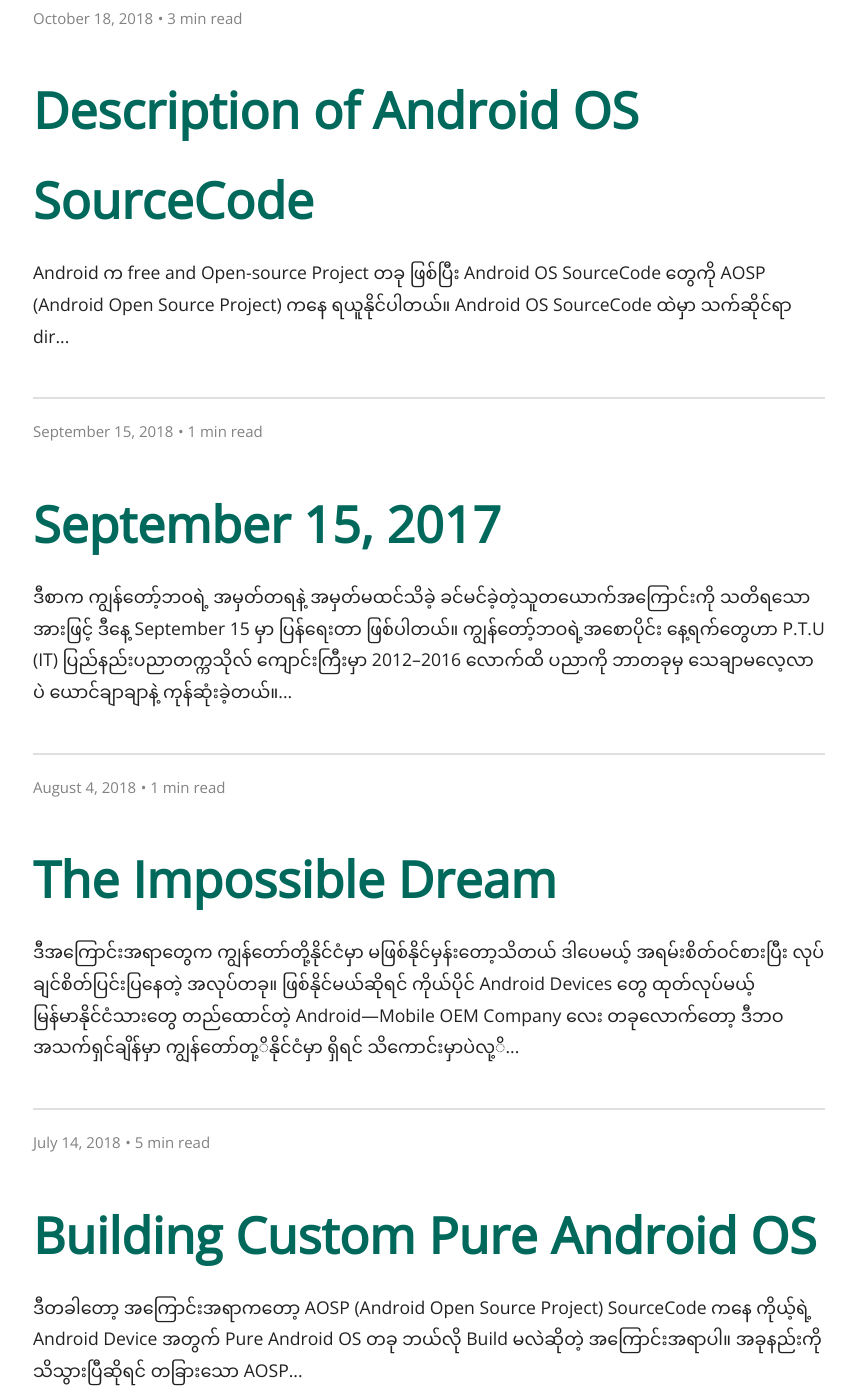
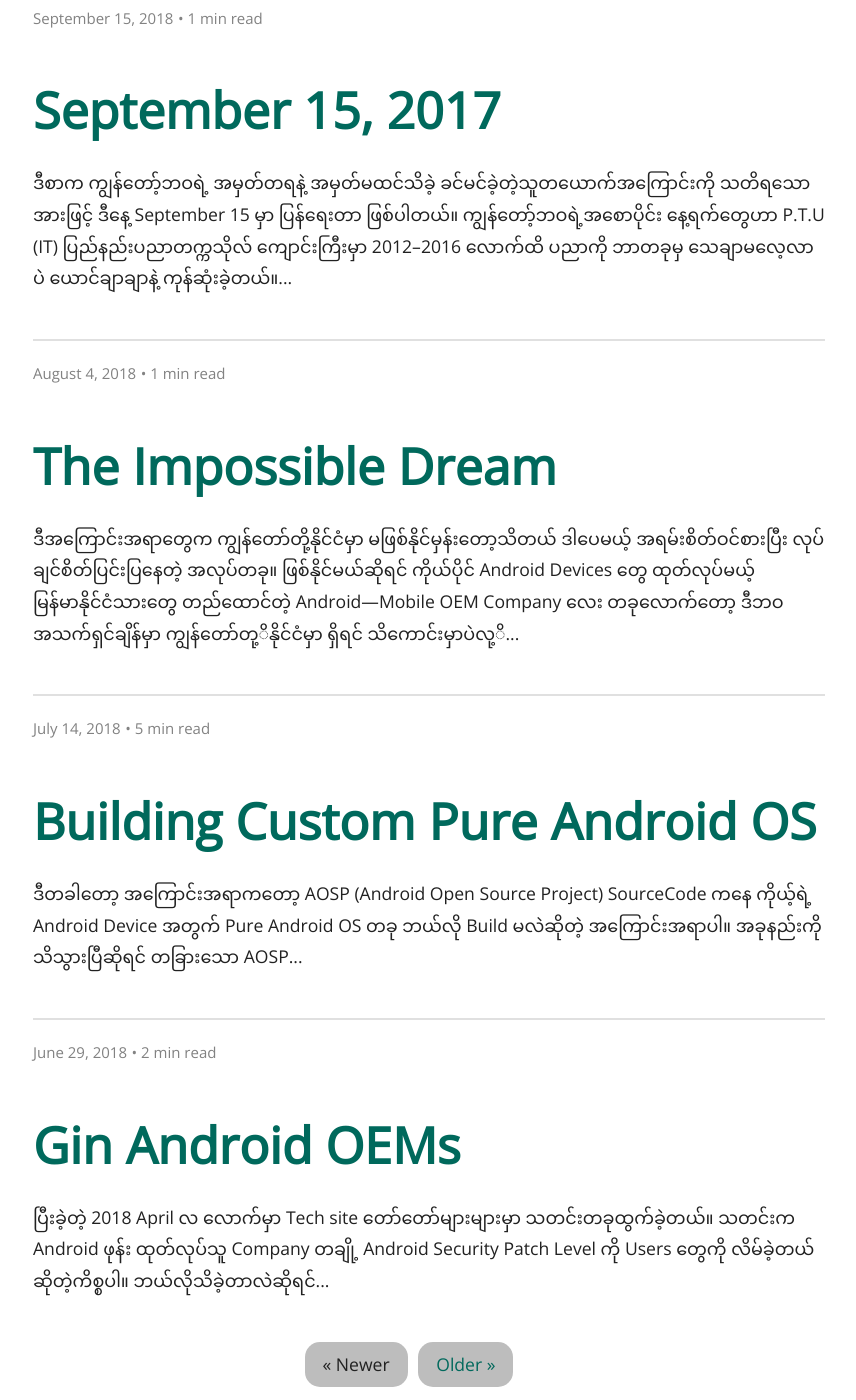
Before and after one commit to zawzaww/zawzaww.github.io, a Jekyll site: the page built from blog/index.html, in a window 1280 px wide and 1400 px high, scrolled down 1520 px. Shown: the whole window, without its empty margins (231-1087 px from the left). Built offline with Jekyll 4.4.1, drawn with Linux system fonts in a browser that asks for light colours; some web fonts are replaced; the list of posts is cut into pages by our own code.

Commit message:
config: posts: Update site description and remove duplicate post
Signed-off-by: Zaw Zaw <zawzthein@outlook.com>

````diff
--- a/_config.yml
+++ b/_config.yml
@@ -1,7 +1,7 @@
 # Site Title Name
 title: Zaw Zaw
 # Site Description
-description: Passionate about Android and Linux Kernel
+description: Passionate about Embedded Software and OS Kernel
 
 # Jekyll plugins
 plugins:
--- a/_posts/2018-10-18-android-os-description.md
+++ /dev/null
@@ -1,73 +0,0 @@
----
-layout: post
-title: "Description of Android OS SourceCode"
-categories: android
-author: "Zaw Zaw"
-featured-image: /assets/images/featured-images/img_androidos_description.png
-permalink: blog/android/android-os-description
----
-
-Android က free and Open-source Project တခု ဖြစ်ပြီး Android OS SourceCode တွေကို AOSP (Android Open Source Project) ကနေ ရယူနိုင်ပါတယ်။ Android OS SourceCode ထဲမှာ သက်ဆိုင်ရာ dir တွေ အများကြီး ရှိပါတယ် တနည်းအားဖြင့် အဲဒါတွေက git repostories ဖြစ်ပါတယ်။ အဲဒီ SourceCode အတွင်းပိုင်း directories တွေမှာ ဘယ် dir က ဘာအတွက် ဆိုတာ ဒီ Article မှာ ရှင်းပြသွားမှာ ဖြစ်ပါတယ်။
-
-ပထမဆုံးအနေနဲ့ ကျွန်တော်တို့ AOSP Git repositories: https://android.googlesource.com ကို ဝင်ကြည့်လိုက်ရင် repositories တွေ အများရှိတာ တွေ့ရမျာ ဖြစ်ပါတယ်။ အရှင်းဆုံးအနေနဲ့ ကျွန်တော် Local computer ထဲမှာ Download လုပ်ထားတဲ့ SourceCode and dirs ကို အပေါ်ဆုံးက Screenshot မှာ အရှင်းဆုံးကြည့်နိုင်ပါတယ်။ အဲဒီ dirs တွေက ဘယ်ကောင်က ဘာအတွက်ဆိုတာ ပြောပြပေးမှာ ဖြစ်ပါတယ်။ ဒီနေရာမှာ အရေးကြီးတဲ့ အသုံးများတဲ့ အပိုင်းတွေပဲ ပြောသွားမှာ ဖြစ်ပါတယ်။
-
-<img src="https://cdn-images-1.medium.com/max/800/1*z-gCsPmfT5n_8eTsIIviuQ.png" height="100%" width="100%;" />
-
-<img src="https://cdn-images-1.medium.com/max/800/1*SiJvQaRedTfLqSjqyNDyFA.png" height="100%" width="100%;" />
-
-နောက်တခုက Google Git နဲ့ မရင်းနှီးတဲ့သူတွေက မျက်စိနောက်တယ်ထင်ရင် mirror အနေနဲ့ GitHub မှာလည်း AOSP repositories တွေကို သူတို့ လုပ်ပေးထားတယ် အဲဒီမှာ ဝင်ကြည့်နိုင်တယ်။ ဒါပေမယ့် အကုန်တော့ အစုံ Push လုပ်မထားဘူး အရေးကြီးတာလောက်ပဲ ထားတဲ့ သဘောပါပဲ။
-
-AOSP mirror repositories on GitHub: https://github.com/aosp-mirror
-
-<img src="https://cdn-images-1.medium.com/max/800/1*QMzezVbdArmYMUFzK3hNrQ.png" height="100%" width="100%;" />
-
-```/device``` : Android Custom Firmware/ROM တခု Build တဲ့အခါ ကိုယ် Build ချင်တဲ့ Device အတွက် Device tree လို့ခေါ်တဲ့ hardware and device-specific configuration တွေကို define လုပ်ပေးတဲ့ နေရာ ဖြစ်ပါတယ်။
-
-```/kernel``` : ဒါက ကို Build မယ့် Device အတွက် Kernel source တွေ ရှိတဲ့ နေရာ ဖြစ်ပါတယ်။
-
-```/platform``` : platform အောက်မှာတော့ repository အခွဲတွေ အများကြီး ရှိပါတယ်။ `/bootable/recovery`, `/build`, `/bionic`, `/dalvik`, `/art`, `/docs`, `/external`, `/frameworks`, `/hardware`, `/manifest`, `/packages`, `/prebuilts`, `/system`, `/sdk`, `/ndk`, `/tools` စသဖြင့် အများကြီး ရှိပါတယ်။ အောက်မှာ အသေးစိတ် ဆက်ရေးသွားပါမယ်။
-
-```platform/bootable``` : Bootloader and Android bootable recovery SourceCode တွေ ပါဝင်ပါတယ်။ Android မှာ အဲဒီ AOSP bootable recovery SourceCode တွေကနေ Custom Recovery တခု ပြန် Build နိုင်ပါတယ်။
-
-```/platform/dalvik``` : Dalvik Virtual Machine နဲ့ Core libraries တွေ ရှိတဲ့ နေရာ ဖြစ်ပါတယ်။ Android အတွက် သီသန့် Google ကနေ Design ပြန်လုပ်ထားတဲ့ VM တမျိုး ဖြစ်ပါတယ်။ Android 4.4 နဲ့ အစောပိုင်းမှာ သုံးပါတယ်။
-
-```/platform/art``` : ART က Dalvik VM နေရာမှာ Replace လုပ်လိုက်တဲ့ Runtime environment တခု ဖြစ်ပါတယ်။ Android 5.0 မှာ စပြီး Google ကနေ Introduce လုပ်ခဲ့ပါတယ်။
-
-```platform/bionic``` : Google ကနေ Android OS အတွက် သီသန့် Develop လုပ်ထားတဲ့ Standard C library တခုဖြစ်ပါတယ်။
-
-```platform/build``` : Makefile နဲ့ ရေးထားတဲ့ Android Build System တခုပါ။ သဘောက AOSP SourceCode ကနေ Android Custom Firmware/ROM တွေ make command တွေနဲ့ Port / Build လုပ်ဖို့ ရေးထားတဲ့ Android Build System တခုပါပဲ။
-
-```/platform/build/soong``` : Makefile based Android Build System အစား Google က Replace လုပ်လိုက်တဲ့ Android Build System အသစ်တခု ဖြစ်ပါတယ်။
-
-```platform/development``` : Development tools နဲ့ Sample Code တွေ ဖြစ်ပါတယ်။
-
-```/platform/docs/source.android.com``` : Official AOSP Docs Website (https://source.android.com) ရဲ့ SourceCode ဖြစ်ပါတယ်။
-
-```/platform/external``` : AOSP ထဲကို အမျိုးမျိုးသော external projects တွေ Imported လုပ်ထားတာ ဖြစ်ပါတယ်။ E.g — f2fs tools, ext4, lz4, fonts, llvm and etc..
-
-```/platform/frameworks``` : Android ရဲ့ Android Core framework Components တွေနဲ့ Services တွေ ဖြစ်ပါတယ်။
-
-```/platform/frameworks/base``` : Android Core framework နဲ့ System service တွေ ပါဝင်ပါတယ်။
-
-```platform/frameworks/native``` : Android framework ရဲ့ Native libraries တွေနဲ့ Services တွေ ပါဝင်ပါတယ်။
-
-```/platform/frameworks/support``` : ဒါကတော့ Android App developer တွေ အသုံးများဆုံး Android Support library တွေ ဖြစ်ပါတယ်။ E.g — drawerlayout, fragment, gridlayout, recyclerview, room, swiperefreshlayout, slices, viewpager2 and etc..
-အခု Google I/O 2018 မှာ Android Jetpack နဲ့အတူ AndroidX လို့ ခေါ်ပါတယ်။ လက်ရှိမှာ AndroidX stable version 1.0.0 ထွက်ထားပါတယ်။
-
-```/platform/hardware``` : Hardware Abstraction Layer (HAL) နဲ့ Hardware support library တွေ အများဆုံး ပါဝင်ပါတယ်။
-
-```/platform/manifest``` : Android OS SourceCode repositories တွေ အားလုံးကို Google ရဲ့ git-repo tool နဲ့ Download လုပ်ဖို့ Setup လုပ်ထားတဲ့ Manifest repository ဖြစ်ပါတယ်။
-
-```platform/ndk``` : Android Native Development Kit (NDK) ပါ Android app developer တွေ Native code တွေနဲ့ C/C++ နဲ့ Android Apps တွေ ရေးနိုင်ပါတယ်။
-
-```/platform/packages/apps``` : Built-in Android System apps တွေ ပါဝင်ပါတယ်။ E.g — Calculator, Camera2, Calendar, Dialer, FMRadio, Gallery2, Launcher3, Music, Settings and etc..
-
-```platform/prebuilts``` : Linux, Mac လိုမျိုး Host Computer OS တွေမှာ Android SourceCode ကနေ သက်ဆိုင်ရာ Android Devices တွေ အတွက် Kernel နဲ့ Android Custom Firmware/ROM တွေ Compile လုပ်ဖို့ Toochains/Compilers တွေ ပါဝင်ပါတယ်။ E.g — GCC, LLVM/Clang
-
-```platform/sdk``` : Android Software Development Kit (SDK) ကတော့ တော်တော်များများ သိကြပါတယ် Android app တွေ ရေးဖို့ မရှိမဖြစ်ပါပဲ။
-
-```platform/system``` , ```platform/system/core``` : Android ရဲ့ အရေးကြီးဆုံး အပိုင်း အသည်းနှလုံးလို့တောင် ပြောနိုင်ပါတယ် Minimal Linux system တခုဖြစ်ပြီး Android ကို Boot လုပ်နိုင်ဖို့အတွက် အဓိက သုံးပါတယ်။
-
-```platform/tools``` : အမျိုးမျိုးသော Android IDEs and Tools တွေ ပါဝင်ပါတယ်။ E.g — Android Studio
-
-*NOTE: တခု သိထားဖို့က AOSP Google Git က repositories ကနေ Local computer ထဲကို Download လုပ်ပြီးတဲ့အခါ directory path က နည်းနည်းကွဲသွားပါမယ်။ ဒီ article ရဲ့ Header မှာ ပြထားထဲ့ Screenshot အတိုင်းဖြစ်ပါတယ်။ ဥပမာ ။  ။  AOSP Google Git မှာ ```platform/build``` ဆိုတဲ့ Git repository က Local path မှာတော့ platform ဆိုတာ ပါတော့မှာ မဟုတ်ပဲ ကိုယ် Download လုပ်ထားတဲ့ AOSP Source directory အောက်မှာ ```build``` ဆိုပြီး ဖြစ်သွားပါလိမ့်မယ်။
````
